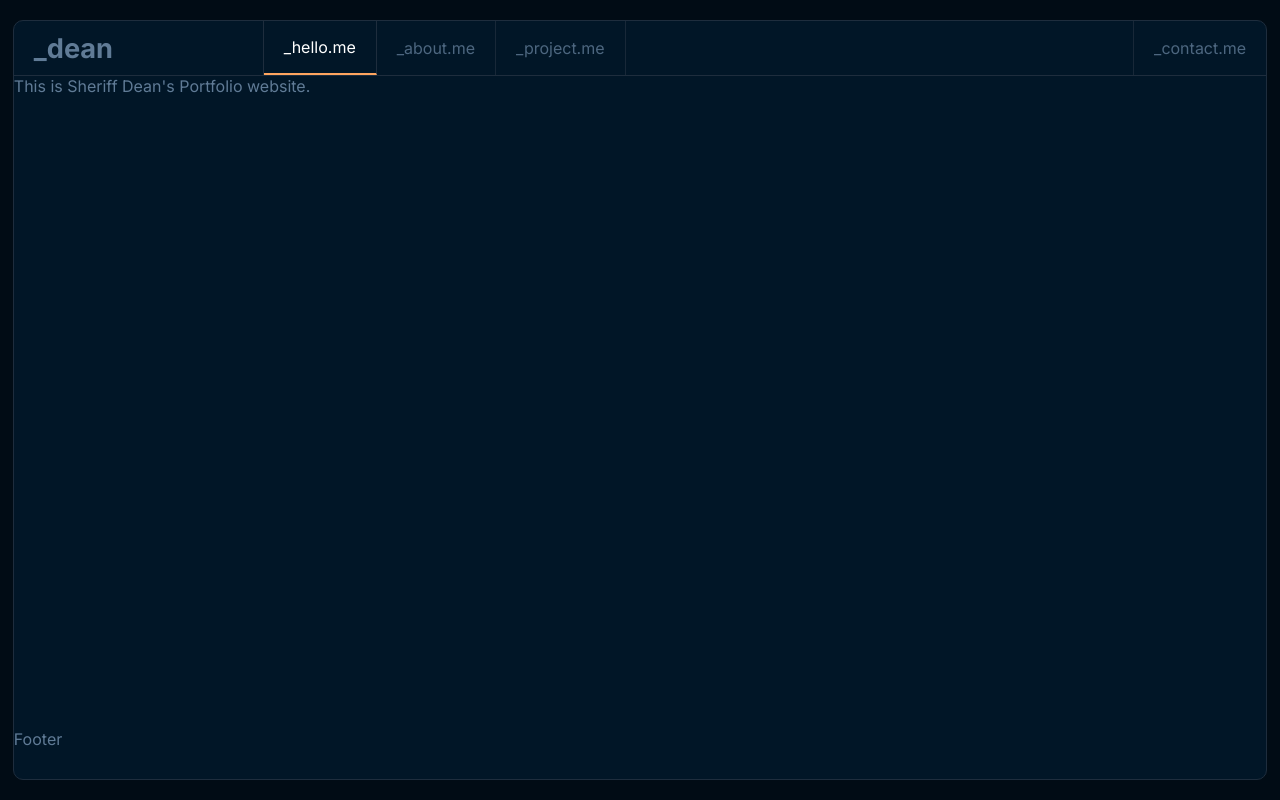
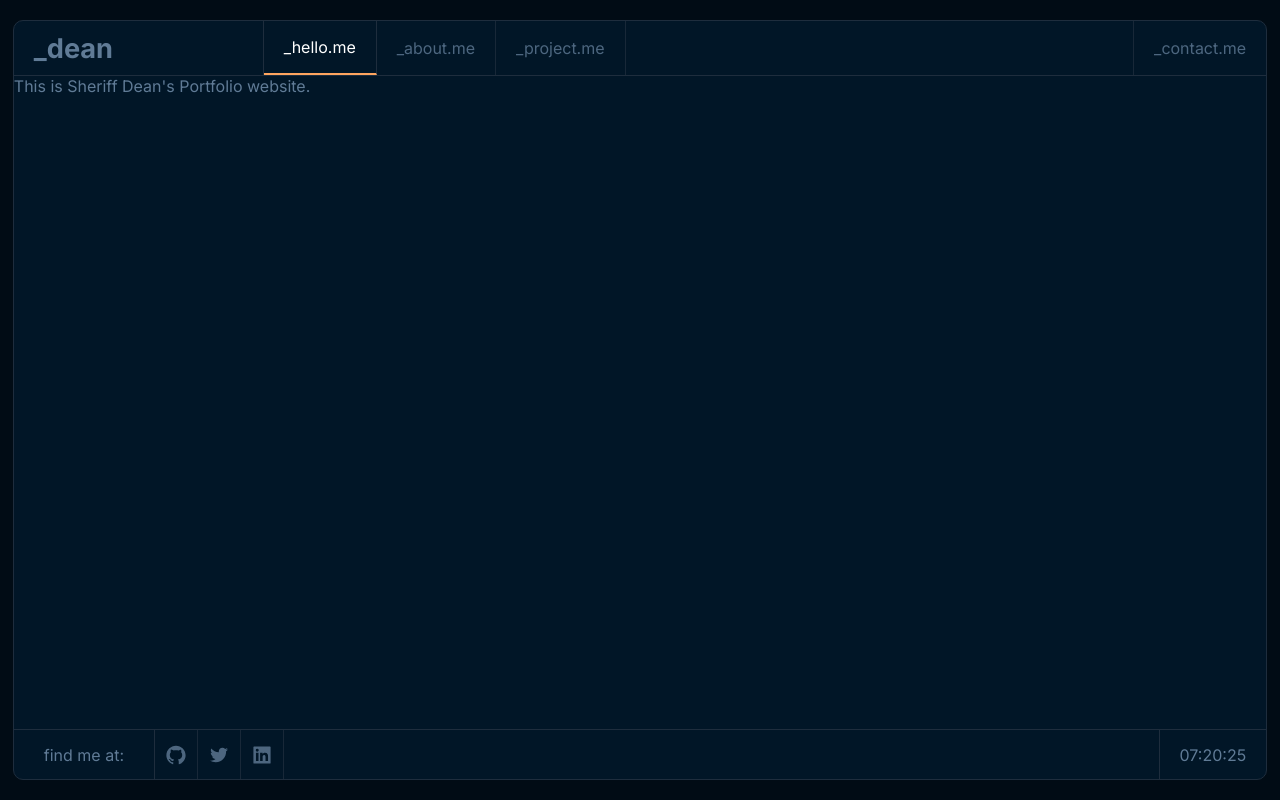
Before and after one commit to stDean/my_portfolio, a Next.js app in the folder my_portfolio/: page / in a window 1280 px wide. Built offline with nearby package versions, Linux system fonts and the light colour scheme.

Commit message:
added the footer component, but haing issues with hydration

```diff
--- /dev/null
+++ b/my_portfolio/src/components/Footer/footer.styles.scss
@@ -0,0 +1,60 @@
+footer {
+  border-top: 1px solid #1E2D3D;
+  display: flex;
+  align-items: center;
+
+  .logo {
+    height: 100%;
+    display: flex;
+    align-items: center;
+    padding: 0 30px;
+    border-right: 1px solid #1E2D3D;
+
+    @media screen and (max-width: 450px) {
+      flex: 1;
+    }
+  }
+
+  a {
+    padding: 0 10px;
+    color: #607B96;
+    height: 100%;
+    display: flex;
+    align-items: center;
+    border-right: 1px solid #1E2D3D;
+    opacity: .8;
+
+    svg {
+      width: 22px;
+      height: 22px;
+    }
+
+    &:hover {
+      opacity: 1;
+    }
+
+    &.last {
+      @media screen and (max-width: 450px) {
+        border-right: none;
+      }
+    }
+
+  }
+
+  .left {
+  padding: 0 20px;
+    margin-left: auto;
+    height: 100%;
+    display: flex;
+    align-items: center;
+    border-left: 1px solid #1E2D3D;
+
+    @media screen and (max-width: 450px) {
+      display: none;
+    }
+  }
+
+  @media screen and (max-width: 450px) {
+    padding: 0 20px;
+  }
+}
--- a/my_portfolio/src/components/Footer/index.jsx
+++ b/my_portfolio/src/components/Footer/index.jsx
@@ -1,7 +1,71 @@
-import './footer.styles.css';
+'use client';
+
+import { useEffect, useState } from 'react';
+import { AiFillGithub, AiOutlineTwitter, AiFillLinkedin } from 'react-icons/ai';
+
+import './footer.styles.scss';
 
 export default function Footer() {
+
+  const time = new Date().toLocaleTimeString('en-US', {
+    hour12: false
+  });
+  const [currentTime, setCurrentTime] = useState(time)
+  const footerData = [
+    {
+      id: 1,
+      icon: <AiFillGithub />,
+      path: 'https://github.com/Toba-dean'
+    },
+    {
+      id: 2,
+      icon: <AiOutlineTwitter />,
+      path: 'https://twitter.com/code_DE4N'
+    },
+    {
+      id: 2,
+      icon: <AiFillLinkedin />,
+      path: '/',
+      last: 'last'
+    }
+  ];
+
+  useEffect(() => {
+    const updateTime = () => {
+      const time = new Date().toLocaleTimeString('en-US', {
+        hour12: false
+      });
+      setCurrentTime(time)
+    }
+
+    setInterval(updateTime, 1000);
+
+    return () => clearInterval(updateTime);
+  }, []);
+
   return (
-    <div>Footer</div>
+    <footer>
+      <p className="logo">
+        find me at:
+      </p>
+
+      {
+        footerData.map(({ id, icon, path, last }) => (
+          <a
+            href={path}
+            key={id}
+            target="_blank"
+            rel="noreferrer"
+            className={last && last}
+          >
+            {icon}
+          </a>
+        ))
+      }
+
+      <div className="left">
+        {currentTime}
+      </div>
+    </footer>
   )
 }
--- a/my_portfolio/src/components/NavBar/navbar.styles.scss
+++ b/my_portfolio/src/components/NavBar/navbar.styles.scss
@@ -1,5 +1,4 @@
 nav {
-  height: 55px;
   border-bottom: 1px solid #1E2D3D;
   display: flex;
   align-items: center;
```
Also changed, not shown: my_portfolio/src/components/Footer/footer.styles.css (deleted).
